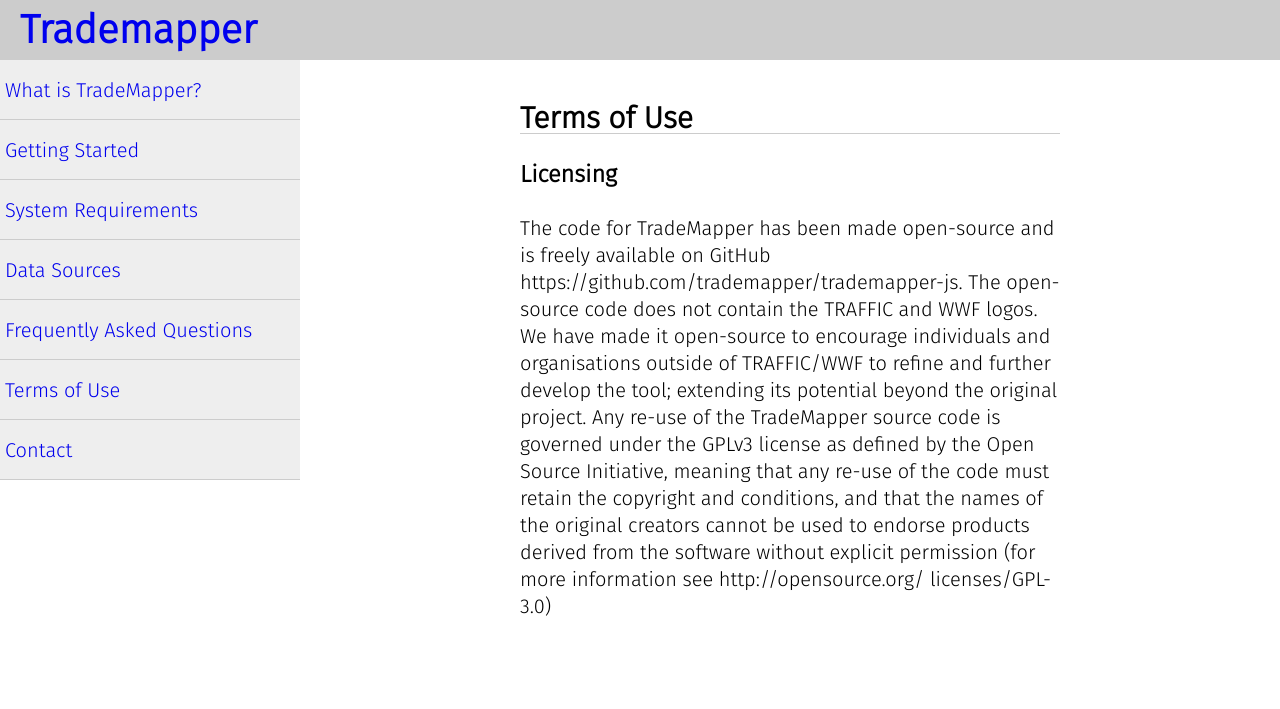
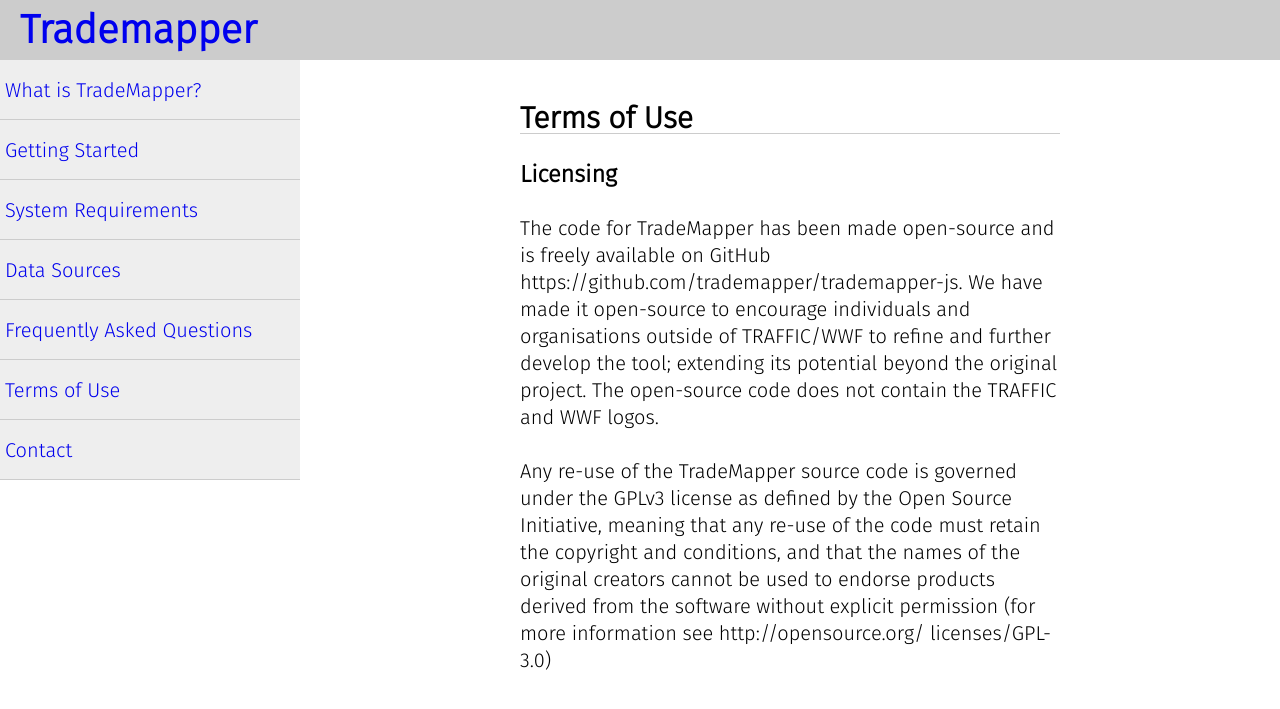
Before and after one commit to trademapper/trademapper-js, a Jekyll site: the page built from _pages/05_terms.md, in a window 1280 px wide. Shown: the top 709 px of the page. Built offline with Jekyll 4.4.1, drawn with Linux system fonts in a browser that asks for light colours.

```diff
--- a/_pages/05_terms.md
+++ b/_pages/05_terms.md
@@ -6,4 +6,6 @@ title:     Terms of Use
 
 ###Licensing
 
-The code for TradeMapper has been made open-source and is freely available on GitHub https://github.com/trademapper/trademapper-js. The open-source code does not contain the TRAFFIC and WWF logos. We have made it open-source to encourage individuals and organisations outside of TRAFFIC/WWF to refine and further develop the tool; extending its potential beyond the original project. Any re-use of  the TradeMapper source code is governed under the GPLv3 license as defined by the Open Source Initiative, meaning that any re-use of the code must retain the copyright and conditions, and that the names of the original creators cannot be used to endorse products derived from the software without explicit permission (for more information see http://opensource.org/ licenses/GPL-3.0)
+The code for TradeMapper has been made open-source and is freely available on GitHub https://github.com/trademapper/trademapper-js. We have made it open-source to encourage individuals and organisations outside of TRAFFIC/WWF to refine and further develop the tool; extending its potential beyond the original project. The open-source code does not contain the TRAFFIC and WWF logos.
+
+Any re-use of  the TradeMapper source code is governed under the GPLv3 license as defined by the Open Source Initiative, meaning that any re-use of the code must retain the copyright and conditions, and that the names of the original creators cannot be used to endorse products derived from the software without explicit permission (for more information see http://opensource.org/ licenses/GPL-3.0)
```
